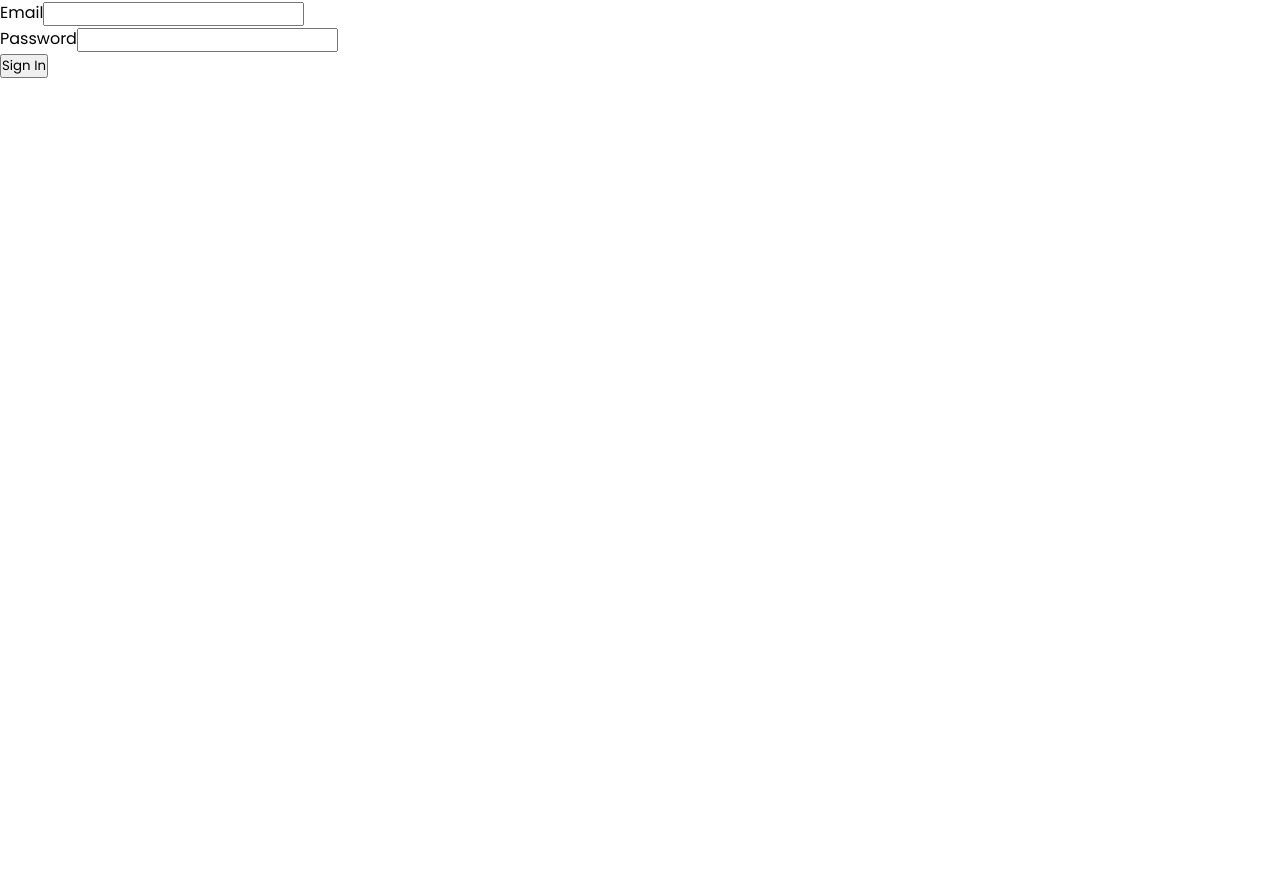
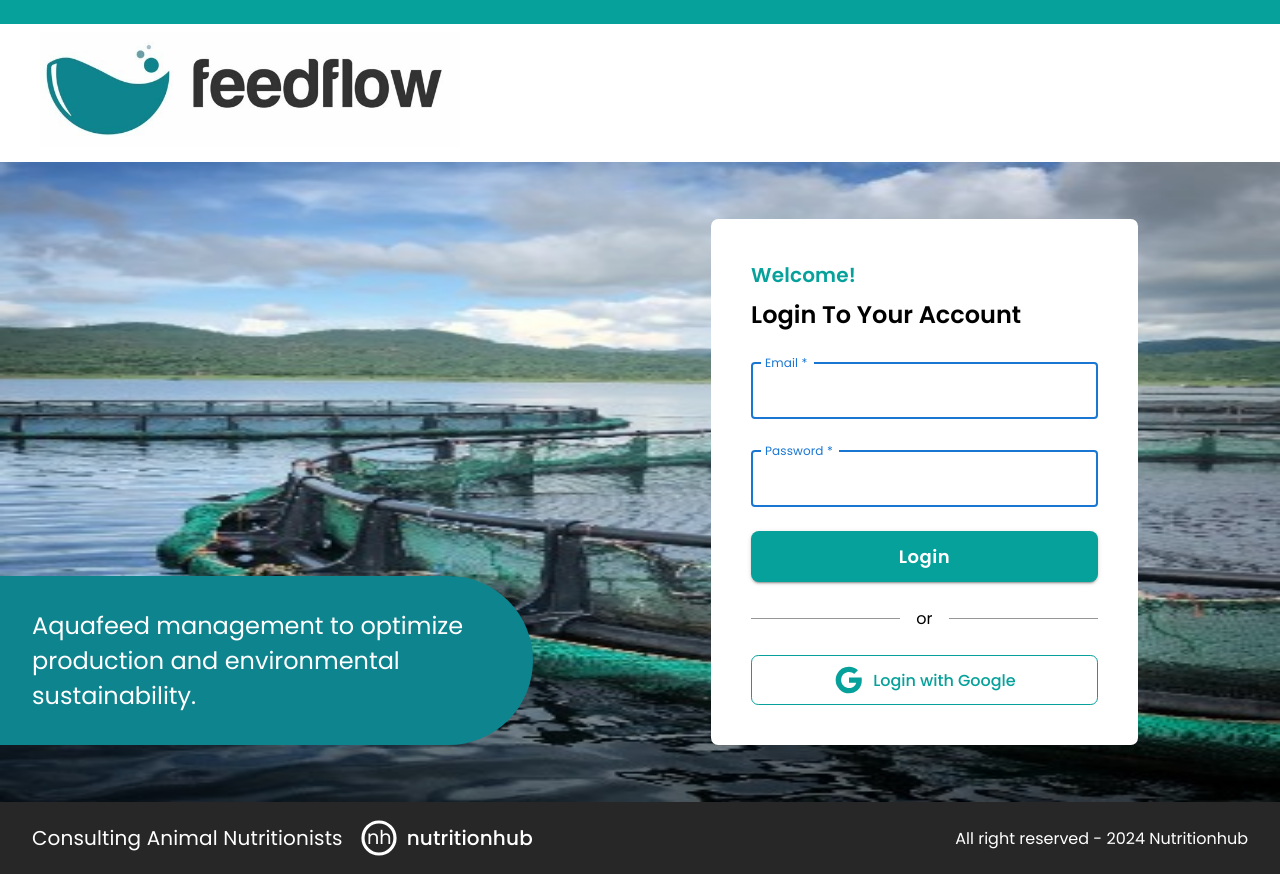
Before and after one commit to Prakhar6046/Feedflow-New, a Next.js app: page /auth/login in a window 1280 px wide. Before the commit the page ends 800 px from the top, so only its background shows below. Built offline with nearby package versions, Linux system fonts and the light colour scheme.

Commit message:
Added login page

```diff
--- a/app/auth/login/page.tsx
+++ b/app/auth/login/page.tsx
@@ -4,6 +4,12 @@
 import { signIn } from "next-auth/react";
 import { useState } from "react";
 import { useRouter } from "next/navigation";
+import { Box, Button, Stack, TextField, Typography } from "@mui/material";
+import Grid from '@mui/material/Grid';
+import logo from "@/public/static/img/logo-bigone.jpg";
+import Image from "next/image";
+import { url } from "inspector";
+
 
 export default function Page() {
   const [email, setEmail] = useState("");
@@ -25,29 +31,204 @@ export default function Page() {
   };
 
   return (
-    <form onSubmit={handleSubmit}>
-      <div>
-        <label htmlFor="email">Email</label>
-        <input
-          type="email"
-          id="email"
-          value={email}
-          onChange={(e) => setEmail(e.target.value)}
-          required
-        />
-      </div>
-      <div>
-        <label htmlFor="password">Password</label>
-        <input
-          type="password"
-          id="password"
-          value={password}
-          onChange={(e) => setPassword(e.target.value)}
-          required
-        />
-      </div>
-      {error && <p>{error}</p>}
-      <button type="submit">Sign In</button>
-    </form>
+    // <form onSubmit={handleSubmit}>
+    //   <div>
+    //     <label htmlFor="email">Email</label>
+    //     <input
+    //       type="email"
+    //       id="email"
+    //       value={email}
+    //       onChange={(e) => setEmail(e.target.value)}
+    //       required
+    //     />
+    //   </div>
+    //   <div>
+    //     <label htmlFor="password">Password</label>
+    //     <input
+    //       type="password"
+    //       id="password"
+    //       value={password}
+    //       onChange={(e) => setPassword(e.target.value)}
+    //       required
+    //     />
+    //   </div>
+    //   {error && <p>{error}</p>}
+    //   <button type="submit">Sign In</button>
+    // </form>
+
+    <>
+      {/* Login Section Start */}
+      <Stack>
+
+        <Box padding={1.5} bgcolor={"#06A19B"}>
+        </Box>
+
+        <Box paddingBlock={1} bgcolor={"#fff"}>
+          <Box sx={{
+            width: {
+              md: 500,
+              xs: 300
+            },
+            paddingInline: {
+              md: 5,
+              xs: 2
+            }
+          }}>
+            <Image src={logo}
+              alt="Logo"
+              style={{
+                width: "100%",
+                height: "auto"
+              }}
+            />
+          </Box>
+        </Box>
+
+        <Box display={"flex"} justifyContent={"center"} alignItems={"center"} sx={{
+          backgroundImage: "url(/static/img/login-bgImg.png)",
+          backgroundRepeat: "no-repeat",
+          backgroundSize: "100% 100%",
+          minHeight: "80vh",
+          // height: "900px",
+          paddingBlock: 7
+        }}>
+
+          <Grid container alignItems={"flex-end"} sx={{
+            justifyContent: {
+              xs: "space-between",
+            },
+            gap: {
+              md: 0,
+              xs: 3
+            }
+          }}>
+            <Grid item md={5} xs={10} bgcolor={"#0E848E"} sx={{
+              borderTopRightRadius: 100,
+              borderBottomRightRadius: 100,
+            }}>
+              <Box color={"#fff"} sx={{
+                fontSize: {
+                  xl: 30,
+                  lg: 24,
+                  md: 20
+                },
+                padding: {
+                  lg: 4,
+                  xs: 3
+                }
+              }}>
+                Aquafeed management to optimize
+                production and environmental sustainability.
+              </Box>
+            </Grid>
+
+            <Grid item lg={1} sx={{
+              display: {
+                md: "block",
+                xs: "none"
+              }
+            }}></Grid>
+
+            <Grid item md={4} xs={10} borderRadius={1.8} bgcolor={"#fff"} sx={{
+              padding: "0 !important",
+              marginX: {
+                md: 0,
+                xs: "auto"
+              }
+            }}>
+              <Box sx={{
+                padding: {
+                  lg: 5,
+                  xs: 3
+                }
+              }}>
+
+                <Typography variant="h6" color="#06A19B" fontWeight={600} marginBottom={1} textTransform={"capitalize"} >Welcome!  </Typography>
+                <Typography variant="h5" fontWeight={600} marginBottom={4} textTransform={"capitalize"} >Login to your account  </Typography>
+
+                <Box position="relative" className="login-inputs">
+                  <form>
+                    <TextField label="Email *" type="email" focused sx={{
+                      width: "100%",
+                      marginBottom: 4
+                    }} />
+
+                    <TextField label="Password *" type="password" focused sx={{
+                      width: "100%",
+                      marginBottom: 3
+                    }} />
+
+                    <Button variant="contained" sx={{
+                      background: "#06A19B",
+                      fontWeight: "600",
+                      padding: "10px 24px",
+                      width: "100%",
+                      textTransform: "capitalize",
+                      borderRadius: "8px",
+                      fontSize: 18
+                    }}>
+                      Login
+                    </Button>
+                  </form>
+                </Box>
+
+                <Box display={"flex"} justifyContent={"space-between"} gap={2} alignItems={"center"} marginBlock={3}>
+                  <Box bgcolor={"#979797"} height={"1px"} width={"100%"}></Box>
+                  or
+                  <Box bgcolor={"#979797"} height={"1px"} width={"100%"}></Box>
+                </Box>
+
+                <Box color="#06A19B" fontWeight={500} display={"flex"} justifyContent={"center"} alignItems={"center"} gap={1} border={"1px solid #06A19B"} padding={1} borderRadius={1.8}>
+                  <svg xmlns="http://www.w3.org/2000/svg" width="2em" height="2em" viewBox="0 0 24 24">
+                    <path fill="#06A19B" d="M3.064 7.51A10 10 0 0 1 12 2c2.695 0 4.959.991 6.69 2.605l-2.867 2.868C14.786 6.482 13.468 5.977 12 5.977c-2.605 0-4.81 1.76-5.595 4.123c-.2.6-.314 1.24-.314 1.9s.114 1.3.314 1.9c.786 2.364 2.99 4.123 5.595 4.123c1.345 0 2.49-.355 3.386-.955a4.6 4.6 0 0 0 1.996-3.018H12v-3.868h9.418c.118.654.182 1.336.182 2.045c0 3.046-1.09 5.61-2.982 7.35C16.964 21.105 14.7 22 12 22A9.996 9.996 0 0 1 2 12c0-1.614.386-3.14 1.064-4.49" />
+                  </svg>
+
+                  Login with Google
+                </Box>
+
+              </Box>
+            </Grid>
+
+            <Grid item lg={1} sx={{
+              display: {
+                md: "block",
+                xs: "none"
+              }
+            }}></Grid>
+          </Grid>
+
+        </Box>
+
+      </Stack>
+
+      <Stack bgcolor={"#272727"} sx={{
+        paddingInline: {
+          lg: 4,
+          xs: 3
+        },
+        paddingBlock: 2
+      }} display={"flex"} justifyContent={"space-between"} direction={"row"} alignItems={"center"}>
+        <Box display={"flex"} gap={2} alignItems={"center"}>
+          <Typography variant="h6" color="#fff" fontWeight={400}>Consulting Animal Nutritionists</Typography>
+
+          <Box display={"flex"} alignItems={"center"} gap={1}>
+            <svg xmlns="http://www.w3.org/2000/svg" width="100%" height="100%" viewBox="0 0 200 200" style={{ maxHeight: "40px", maxWidth: "40px" }}>
+              <g fill="#fff" fill-rule="evenodd" stroke="none" stroke-width="1">
+                <circle cx="100" cy="100" r="80" stroke="#fff" stroke-width="16" fill="transparent">
+                </circle>
+                <text x="40" y="128" font-family="'__Varela_Round_143227', '__Varela_Round_Fallback_143227', Helvetica, Arial, sans-serif" font-size="96" font-weight="400">nh</text>
+              </g>
+            </svg>
+
+            <Typography variant="h6" color="#fff">nutritionhub</Typography>
+          </Box>
+        </Box>
+
+        <Typography variant="substitle1" color="#fff">All right reserved - 2024 Nutritionhub</Typography>
+
+
+      </Stack>
+      {/* Login Section End */}
+    </>
   );
 }
--- a/app/globals.css
+++ b/app/globals.css
@@ -126,3 +126,15 @@ body {
 .sidebar .css-193q0wg-MuiListItem-root {
   padding: 0;
 }
+
+.login-inputs
+  .css-j882ge-MuiInputBase-root-MuiOutlinedInput-root.Mui-focused
+  .MuiOutlinedInput-notchedOutline {
+  border-color: #979797;
+  border-width: 1px;
+}
+
+
+.login-inputs .css-18pjc51-MuiFormLabel-root-MuiInputLabel-root.Mui-focused {
+  color: #979797;
+}
```
Also changed, not shown: public/static/img/login-bgImg.png (added), public/static/img/logo-bigone.jpg (added).
